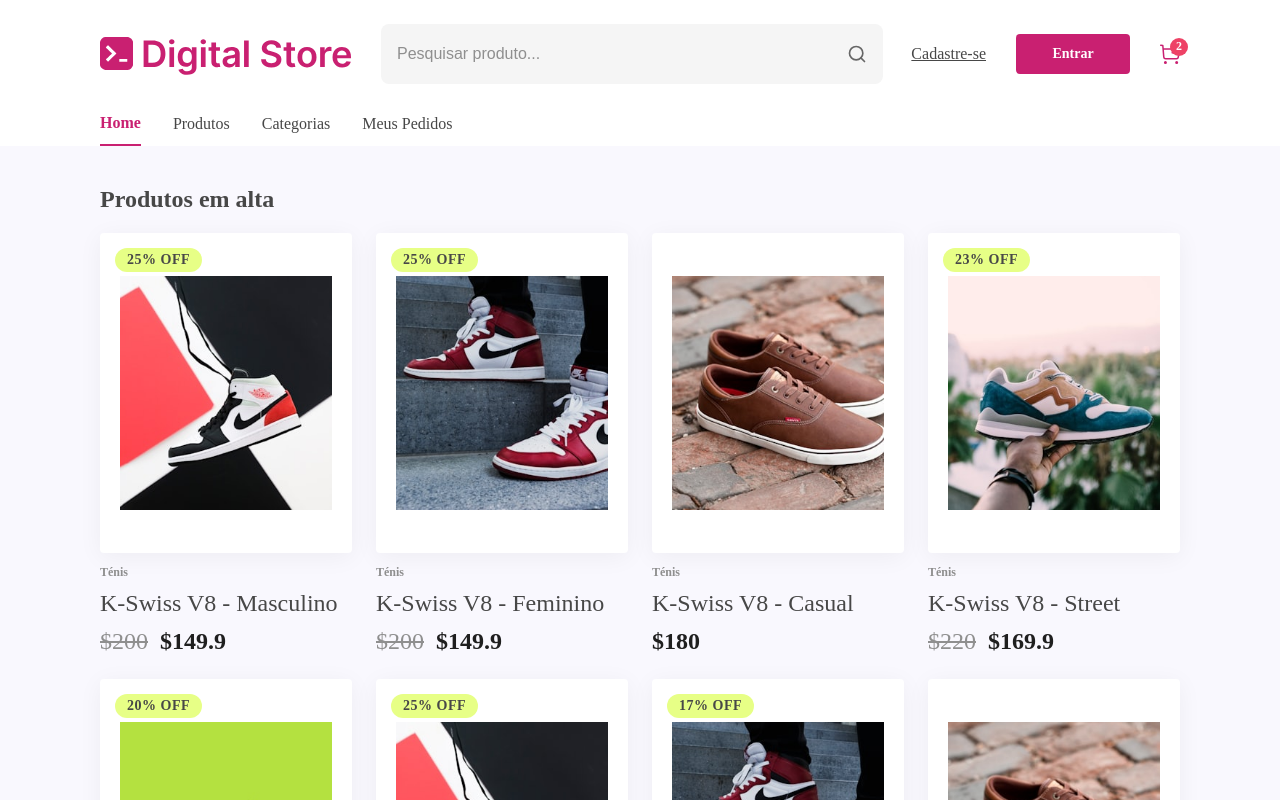
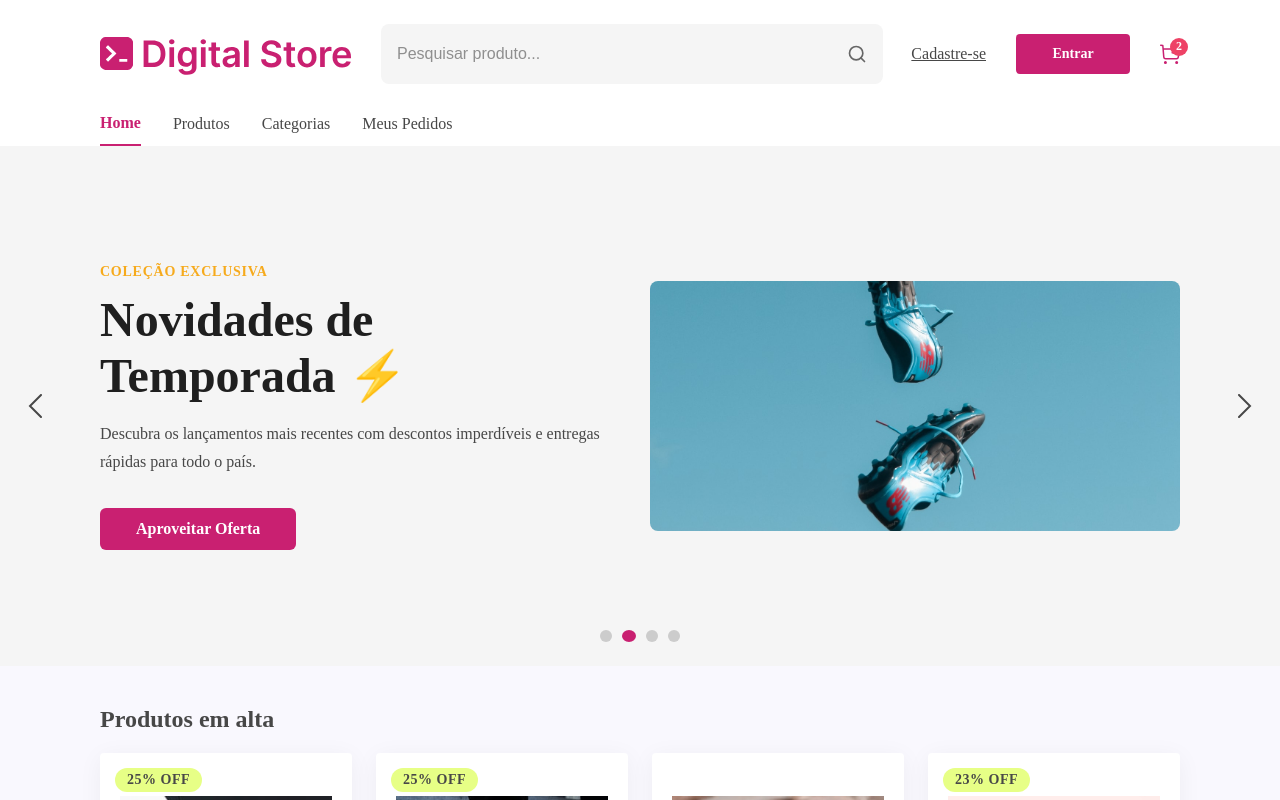
Before and after one commit to devarthurlima/digital-colege, a React (Vite) app: page / in a window 1280 px wide. Shown: the top 800 px of the page. Built offline with nearby package versions, Linux system fonts and the light colour scheme.

Commit message:
feat: implementar componente Gallery com carrossel principal

```diff
--- /dev/null
+++ b/src/components/Gallery/Gallery.css
@@ -0,0 +1,129 @@
+.gallery-container {
+  position: relative;
+  width: 100%;
+  background-color: #f5f5f5;
+  padding: 60px 100px;
+  box-sizing: border-box;
+  overflow: hidden;
+}
+
+.gallery-slide {
+  display: flex;
+  align-items: center;
+  justify-content: space-between;
+  gap: 40px;
+  min-height: 400px;
+}
+
+.gallery-content {
+  flex: 1;
+  max-width: 510px;
+  z-index: 2;
+}
+
+.gallery-subtitle {
+  font-size: 14px;
+  font-weight: 700;
+  color: #f6aa1c;
+  text-transform: uppercase;
+  letter-spacing: 0.75px;
+  margin-bottom: 12px;
+  display: inline-block;
+}
+
+.gallery-title {
+  font-size: 48px;
+  line-height: 56px;
+  font-weight: 800;
+  color: #1f1f1f;
+  margin: 0 0 16px 0;
+}
+
+.gallery-description {
+  font-size: 16px;
+  line-height: 28px;
+  color: #474747;
+  margin: 0 0 32px 0;
+}
+
+.gallery-btn {
+  display: inline-flex;
+  align-items: center;
+  justify-content: center;
+  background-color: #c92071;
+  color: #ffffff;
+  font-size: 16px;
+  font-weight: 700;
+  padding: 12px 36px;
+  border-radius: 6px;
+  text-decoration: none;
+  transition: opacity 0.2s ease;
+}
+
+.gallery-btn:hover {
+  opacity: 0.9;
+}
+
+.gallery-image-wrapper {
+  flex: 1;
+  display: flex;
+  justify-content: center;
+  align-items: center;
+}
+
+.gallery-image {
+  max-width: 100%;
+  height: auto;
+  max-height: 380px;
+  object-fit: cover;
+  border-radius: 8px;
+  transition: transform 0.4s ease;
+}
+
+.gallery-arrow {
+  position: absolute;
+  top: 50%;
+  transform: translateY(-50%);
+  background: transparent;
+  border: none;
+  cursor: pointer;
+  z-index: 3;
+  padding: 8px;
+  display: flex;
+  align-items: center;
+  justify-content: center;
+}
+
+.gallery-arrow.prev {
+  left: 20px;
+}
+
+.gallery-arrow.next {
+  right: 20px;
+}
+
+.gallery-dots {
+  position: absolute;
+  bottom: 24px;
+  left: 50%;
+  transform: translateX(-50%);
+  display: flex;
+  gap: 10px;
+  z-index: 3;
+}
+
+.gallery-dot {
+  width: 12px;
+  height: 12px;
+  border-radius: 50%;
+  background-color: #cccccc;
+  cursor: pointer;
+  transition:
+    background-color 0.2s ease,
+    width 0.2s ease;
+}
+
+.gallery-dot.active {
+  background-color: #c92071;
+  width: 14px;
+}
--- /dev/null
+++ b/src/components/Gallery/index.jsx
@@ -0,0 +1,80 @@
+import { useState, useEffect, use } from "react";
+import { Link } from "react-router-dom";
+import arrowLeft from "../../assets/arrow-left.svg";
+import arrowRight from "../../assets/arrow-right.svg";
+import "./Gallery.css";
+
+export default function Gallery({ slides = [] }) {
+  const [currentIndex, setCurrentIndex] = useState(0);
+
+  useEffect(() => {
+    if (!slides || slides.length === 0) return;
+    const interval = setInterval(() => {
+      setCurrentIndex((prev) => (prev === slides.length - 1 ? 0 : prev + 1));
+    }, 5000);
+    return () => clearInterval(interval);
+  }, [slides.length]);
+
+  if (!slides || slides.length === 0) return null;
+
+  const handlePrev = () => {
+    setCurrentIndex((prev) => (prev === 0 ? slides.length - 1 : prev - 1));
+  };
+
+  const handleNext = () => {
+    setCurrentIndex((prev) => (prev === slides.length - 1 ? 0 : prev + 1));
+  };
+
+  const currentSlide = slides[currentIndex];
+
+  return (
+    <div className="gallery-container">
+      <button
+        className="gallery-arrow prev"
+        onClick={handlePrev}
+        aria-label="Slide anterior"
+      >
+        <img src={arrowLeft} alt="Anterior" />
+      </button>
+
+      <div className="gallery-slide">
+        <div className="gallery-content">
+          {currentSlide.subtitle && (
+            <span className="gallery-subtitle">{currentSlide.subtitle}</span>
+          )}
+          <h1 className="gallery-title">{currentSlide.title}</h1>
+          <p className="gallery-description">{currentSlide.description}</p>
+          <Link to={currentSlide.link || "/produtos"} className="gallery-btn">
+            {currentSlide.buttonText || "Aproveitar Oferta"}
+          </Link>
+        </div>
+
+        <div className="gallery-image-wrapper">
+          <img
+            src={currentSlide.image}
+            alt={currentSlide.title}
+            className="gallery-image"
+          />
+        </div>
+      </div>
+
+      <button
+        className="gallery-arrow next"
+        onClick={handleNext}
+        aria-label="Próximo slide"
+      >
+        <img src={arrowRight} alt="Próximo" />
+      </button>
+
+      <div className="gallery-dots">
+        {slides.map((_, index) => (
+          <span
+            key={index}
+            className={`gallery-dot ${index === currentIndex ? "active" : ""}`}
+            onClick={() => setCurrentIndex(index)}
+          />
+        ))}
+      </div>
+    </div>
+  );
+}
--- a/src/pages/HomePage/index.jsx
+++ b/src/pages/HomePage/index.jsx
@@ -1,13 +1,59 @@
+import Gallery from "../../components/Gallery";
 import ProductListing from "../../components/ProductListing";
 import { products } from "../../data/products";
 
 export default function HomePage() {
+  const slides = [
+    {
+      subtitle: "Melhores ofertas personalizadas",
+      title: "Queima de estoque Nike 🔥",
+      description:
+        "Consequat culpa exercitation mollit nisi excepteur do do tempor laboris eiusmod irure consectetur.",
+      buttonText: "Aproveitar Oferta",
+      link: "/produtos",
+      image: "/home-slide-1.jpeg",
+    },
+    {
+      subtitle: "Coleção Exclusiva",
+      title: "Novidades de Temporada ⚡",
+      description:
+        "Descubra os lançamentos mais recentes com descontos imperdíveis e entregas rápidas para todo o país.",
+      buttonText: "Aproveitar Oferta",
+      link: "/produtos",
+      image: "/home-slide-2.jpeg",
+    },
+    {
+      subtitle: "Edição de Colecionador",
+      title: "Sneakers em Destaque ✨",
+      description:
+        "Modelos icónicos selecionados para levar o seu estilo diário ao próximo nível.",
+      buttonText: "Aproveitar Oferta",
+      link: "/produtos",
+      image: "/home-slide-3.jpeg",
+    },
+    {
+      subtitle: "Tendências Urbanas",
+      title: "Conforto & Performance 👟",
+      description:
+        "Tecnologia de amortecimento de topo combinada com um design pensado para as ruas.",
+      buttonText: "Aproveitar Oferta",
+      link: "/produtos",
+      image: "/home-slide-4.jpeg",
+    },
+  ];
+
   return (
-    <main style={{ padding: "40px 100px", backgroundColor: "#F9F8FE" }}>
-      <h2 style={{ fontSize: "24px", color: "#474747", marginBottom: "20px" }}>
-        Produtos em alta
-      </h2>
-      <ProductListing products={products.slice(0, 8)} />
-    </main>
+    <div style={{ backgroundColor: "#F9F8FE" }}>
+      <Gallery slides={slides} />
+
+      <main style={{ padding: "40px 100px" }}>
+        <h2
+          style={{ fontSize: "24px", color: "#474747", marginBottom: "20px" }}
+        >
+          Produtos em alta
+        </h2>
+        <ProductListing products={products.slice(0, 8)} />
+      </main>
+    </div>
   );
 }
--- a/vite.config.js
+++ b/vite.config.js
@@ -1,7 +1,6 @@
 import react from '@vitejs/plugin-react'
 import { defineConfig } from 'vite'
 
-// https://vite.dev/config/
 export default defineConfig({
   plugins: [react()],
 })
```
